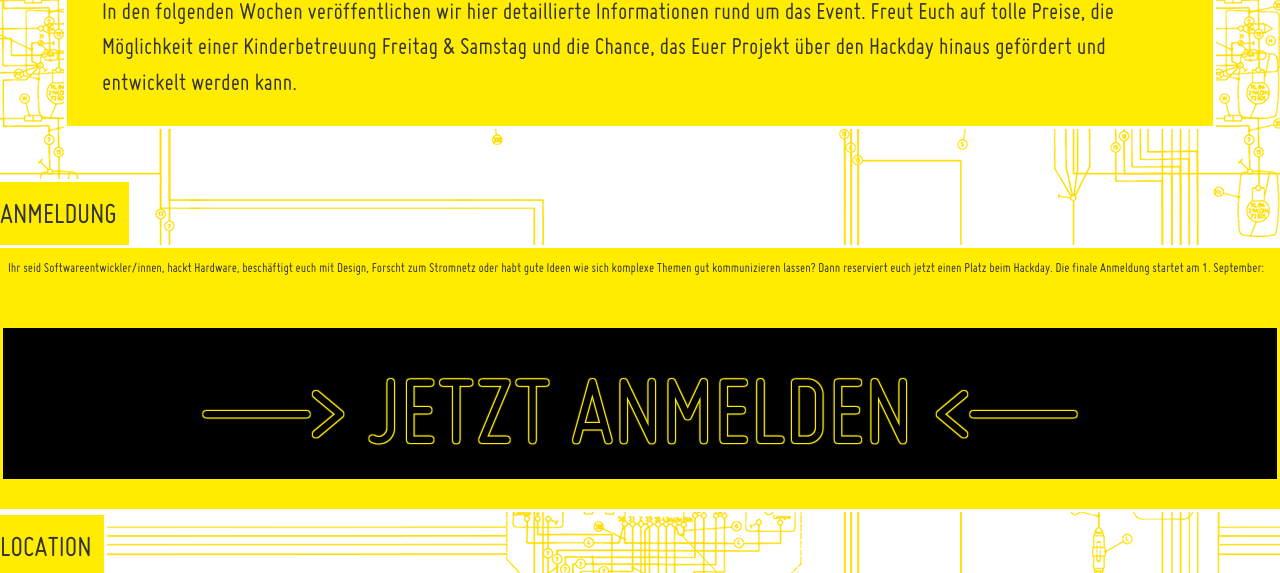
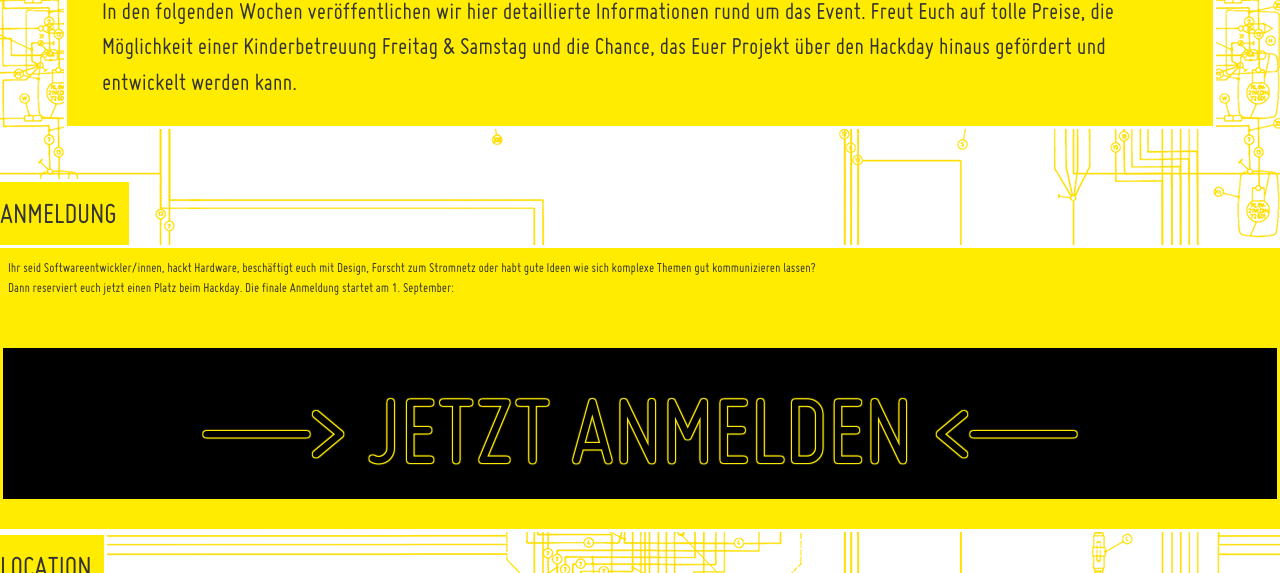
Before and after one commit to okfde/energyhack, a Jekyll site: the page built from index.html, in a window 1280 px wide and 900 px high, scrolled down 1348 px, cut to the strip 0-573 px from the top of the window. Built offline with Jekyll 4.4.1, drawn with Linux system fonts in a browser that asks for light colours; comment, search, counter and statistics services are not loaded.

Commit message:
Update signup.html

```diff
--- a/_includes/signup.html
+++ b/_includes/signup.html
@@ -9,7 +9,8 @@
             <div class="col-md-12">
                 <div class="row">
                     <p>
-                        Ihr seid Softwareentwickler/innen, hackt Hardware, beschäftigt euch mit Design, Forscht zum Stromnetz oder habt gute Ideen wie sich komplexe Themen gut kommunizieren lassen? Dann reserviert euch jetzt einen Platz beim Hackday. Die finale Anmeldung startet am 1. September:
+                        Ihr seid Softwareentwickler/innen, hackt Hardware, beschäftigt euch mit Design, Forscht zum Stromnetz oder habt gute Ideen wie sich komplexe Themen gut kommunizieren lassen?  <br>
+                        Dann reserviert euch jetzt einen Platz beim Hackday. Die finale Anmeldung startet am 1. September:
                     </p>
                 </div>
                 <div class="row review box box-dark button signup">
```
